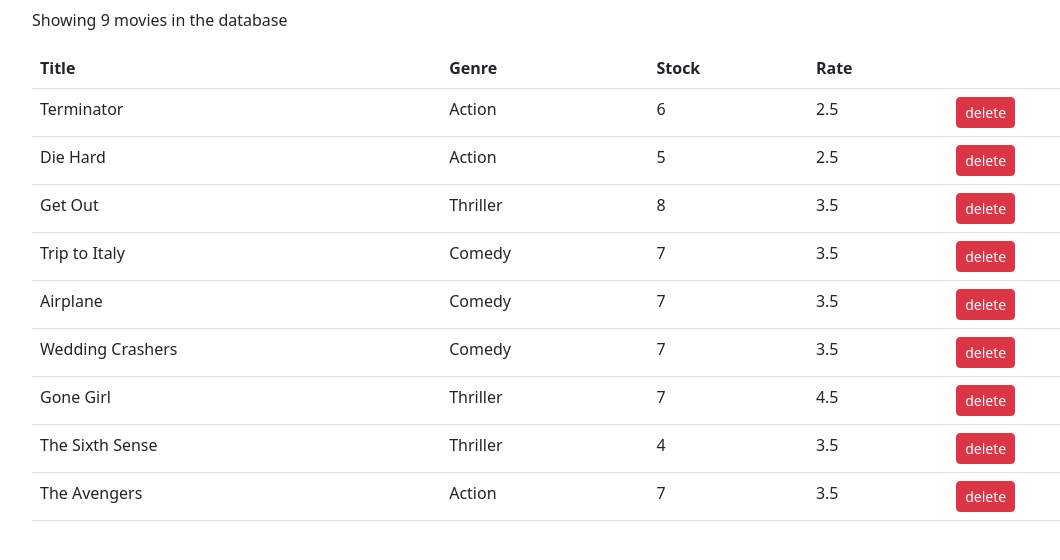
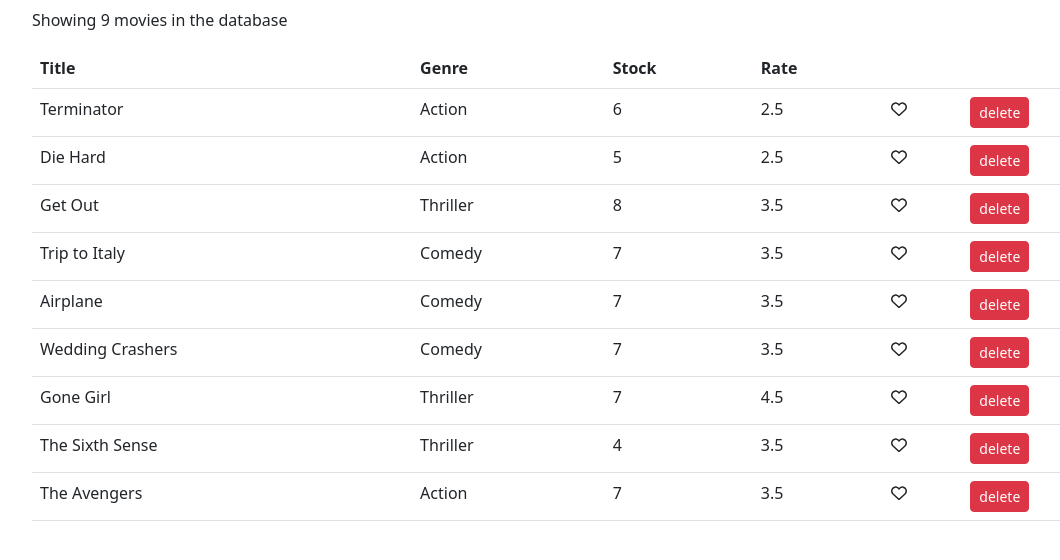
Before and after one commit to MrRokas/vidly, a React (Create React App) app: page / in a window 1280 px wide. Shown: the top 560 px of the page, without its empty margins (50-1110 px from the left). Built offline with nearby package versions, Linux system fonts and the light colour scheme.

Commit message:
build like button

```diff
--- a/package.json
+++ b/package.json
@@ -10,6 +10,7 @@
     "@testing-library/jest-dom": "^5.16.5",
     "@testing-library/react": "^13.3.0",
     "@testing-library/user-event": "^13.5.0",
+    "babel-plugin-macros": "^3.1.0",
     "bootstrap": "^5.2.0",
     "font-awesome": "^4.7.0",
     "react": "^18.2.0",
--- /dev/null
+++ b/src/components/common/like.jsx
@@ -0,0 +1,23 @@
+import React, { Component } from "react";
+import { FontAwesomeIcon } from "@fortawesome/react-fontawesome";
+import { faHeart } from "@fortawesome/free-regular-svg-icons";
+import { faHeart as faHeartSolid } from "@fortawesome/free-solid-svg-icons";
+
+class likeButton extends Component {
+  render() {
+    return (
+      <>
+        <FontAwesomeIcon
+          onClick={this.props.onLike}
+          icon={this.formantIcon()}
+          style={{ cursor: "pointer" }}
+        />
+      </>
+    );
+  }
+  formantIcon() {
+    return this.props.liked ? faHeartSolid : faHeart;
+  }
+}
+
+export default likeButton;
--- a/src/components/movies.jsx
+++ b/src/components/movies.jsx
@@ -1,7 +1,7 @@
 import React from "react";
 import { Component } from "react";
 import { getMovies } from "../services/fakeMovieService";
-
+import LikeButton from "./common/like";
 class Movies extends Component {
   state = {
     movies: getMovies(),
@@ -12,6 +12,13 @@
     this.setState({ movies });
   };
 
+  handleLike = (movie) => {
+    const movies = [...this.state.movies];
+    const index = movies.indexOf(movie);
+    movies[index] = { ...movies[index] };
+    movies[index].liked = !movies[index].liked;
+    this.setState({ movies });
+  };
   render() {
     return <div className="mt-2">{this.renderMoviesTable()}</div>;
   }
@@ -34,6 +41,7 @@
               <th scope="col">Stock</th>
               <th scope="col">Rate</th>
               <th scope="col"></th>
+              <th scope="col"></th>
             </tr>
           </thead>
           <tbody>
@@ -43,6 +51,12 @@
                 <td>{movie.genre.name}</td>
                 <td>{movie.numberInStock}</td>
                 <td>{movie.dailyRentalRate}</td>
+                <td>
+                  <LikeButton
+                    liked={movie.liked}
+                    onLike={() => this.handleLike(movie)}
+                  />
+                </td>
                 <td>
                   <button
                     type="button"
--- a/src/services/fakeMovieService.js
+++ b/src/services/fakeMovieService.js
@@ -1,4 +1,4 @@
-import { genres, getGenres } from "./fakeGenreService";
+import { genres } from "./fakeGenreService";
 
 const movies = [
   {
```
Also changed, not shown: 1 other file (tests, documents, lock files or other folders).
